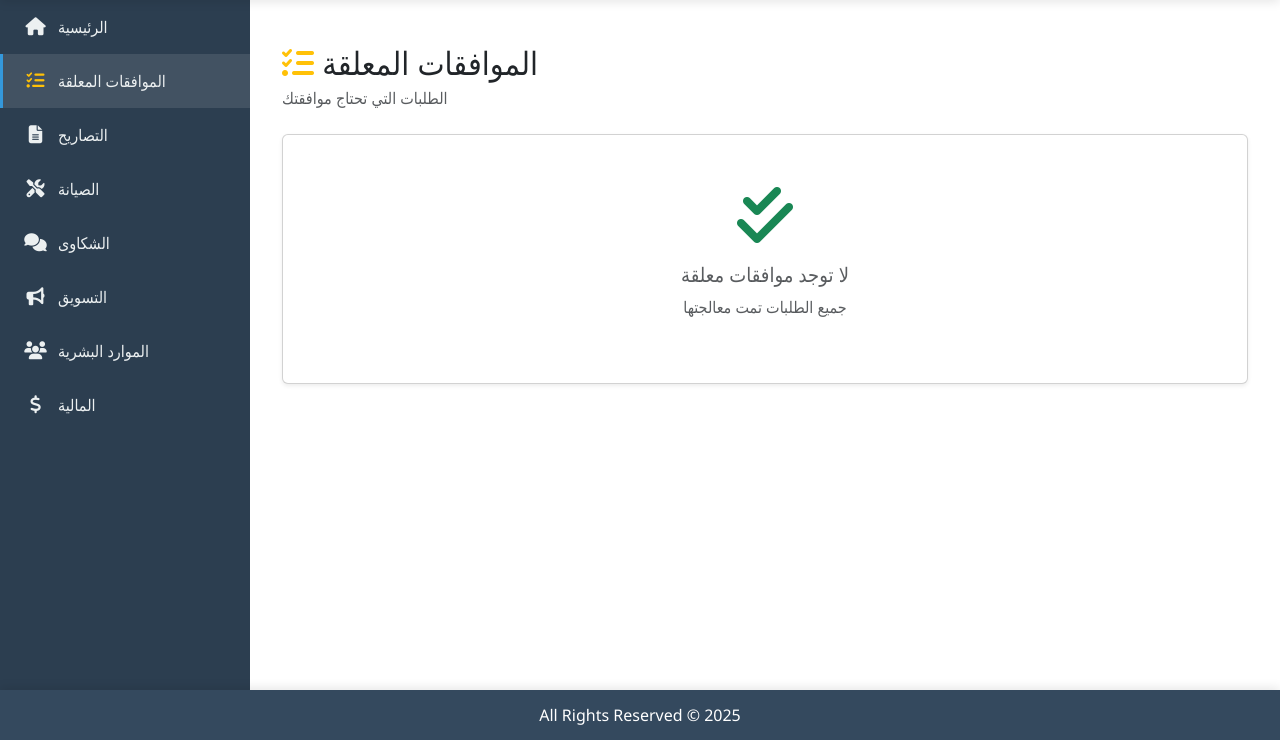
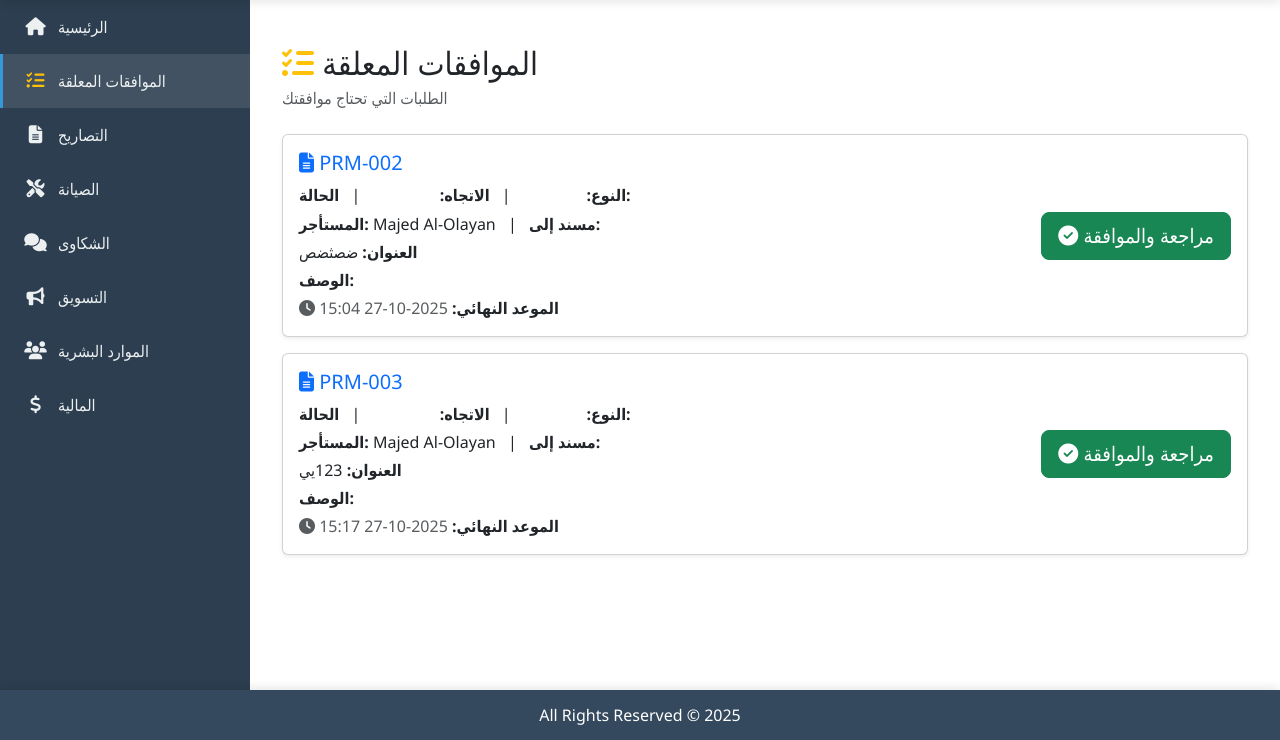
Before and after one commit to ba3tezr/crm-, a Django app: page /en/permits/my-approvals/ in a window 1280 px wide. Shown: the part 60-800 px from the top of the page. Run offline with Django 5.2, Linux system fonts and the light colour scheme; a user stored in the database is signed in; data comes from the database, SQL or seed files in the repository; both versions use the stored data as it was after the commit; some libraries are stand-ins or nearby versions.

Commit message:
Fix pending approvals visibility for superuser
✅ Enhanced Pending Approvals View:
- Superuser now sees ALL pending approvals (not just assigned to them)
- Regular users see only approvals assigned to them
- Added 'Assigned To' badge in approval cards when viewed by superuser
- Shows who is responsible for each approval

✅ Enhanced Approval Cards:
- Added badges for permit type, direction, and status
- Added icons to all badges
- Better visual hierarchy
- Shows permit title in addition to description

✅ Improved Tenant Permit Creation:
- Added warning message if no approval workflow found
- Better error handling for missing workflows

✅ This fixes the issue where admin couldn't see tenant-created permits in approval queue

```diff
--- a/apps/accounts/views.py
+++ b/apps/accounts/views.py
@@ -256,8 +256,11 @@
                     deadline=deadline,
                     completed=False
                 )
+                messages.success(request, _('تم إنشاء التصريح بنجاح وإرساله للموافقة'))
+            else:
+                # No workflow found - notify admin
+                messages.warning(request, _('تم إنشاء التصريح بنجاح ولكن لم يتم العثور على سير عمل للموافقة. يرجى التواصل مع الإدارة.'))
 
-            messages.success(request, _('تم إنشاء التصريح بنجاح وإرساله للموافقة'))
             return redirect('accounts:tenant_permits')
     else:
         form = PermitForm(is_tenant=True)
--- a/apps/permits/views.py
+++ b/apps/permits/views.py
@@ -344,10 +344,17 @@
 @login_required
 def my_pending_approvals(request):
     """قائمة الموافقات المعلقة للمستخدم الحالي"""
-    pending_approvals = PendingApproval.objects.filter(
-        assigned_to=request.user,
-        completed=False
-    ).select_related('permit', 'workflow').order_by('deadline')
+    # If superuser, show all pending approvals
+    # Otherwise, show only approvals assigned to current user
+    if request.user.is_superuser:
+        pending_approvals = PendingApproval.objects.filter(
+            completed=False
+        ).select_related('permit', 'workflow', 'assigned_to').order_by('deadline')
+    else:
+        pending_approvals = PendingApproval.objects.filter(
+            assigned_to=request.user,
+            completed=False
+        ).select_related('permit', 'workflow').order_by('deadline')
 
     # Check deadlines
     for approval in pending_approvals:
--- a/fill_translations.py
+++ b/fill_translations.py
@@ -173,6 +173,7 @@
     "ليس لديك صلاحية": "You don't have permission",
     "تم إنشاء التصريح بنجاح": "Permit created successfully",
     "تم إنشاء التصريح بنجاح وإرساله للموافقة": "Permit created successfully and sent for approval",
+    "تم إنشاء التصريح بنجاح ولكن لم يتم العثور على سير عمل للموافقة. يرجى التواصل مع الإدارة.": "Permit created successfully but no approval workflow found. Please contact administration.",
     "تم تحديث التصريح بنجاح": "Permit updated successfully",
     "ليس لديك صلاحية لتعديل هذا التصريح": "You don't have permission to edit this permit",
     "تم إنشاء طلب الإجازة بنجاح": "Leave request created successfully",
--- a/templates/permits/my_pending_approvals.html
+++ b/templates/permits/my_pending_approvals.html
@@ -43,9 +43,42 @@
                                 {% endif %}
                             </h5>
                             <p class="mb-1">
-                                <strong>{% trans "النوع" %}:</strong> {{ approval.permit.get_permit_type_display }}
+                                <strong>{% trans "النوع" %}:</strong>
+                                <span class="badge badge-primary">
+                                    <i class="fas fa-tag"></i>
+                                    {{ approval.permit.get_permit_type_display }}
+                                </span>
                                 <span class="mx-2">|</span>
-                                <strong>{% trans "المستأجر" %}:</strong> {{ approval.permit.tenant.get_full_name }}
+                                <strong>{% trans "الاتجاه" %}:</strong>
+                                <span class="badge badge-info">
+                                    <i class="fas fa-arrow-right"></i>
+                                    {{ approval.permit.get_direction_display }}
+                                </span>
+                                <span class="mx-2">|</span>
+                                <strong>{% trans "الحالة" %}:</strong>
+                                <span class="badge badge-warning">
+                                    <i class="fas fa-clock"></i>
+                                    {{ approval.permit.get_status_display }}
+                                </span>
+                            </p>
+                            <p class="mb-1">
+                                <strong>{% trans "المستأجر" %}:</strong>
+                                {% if approval.permit.tenant %}
+                                    {{ approval.permit.tenant.get_full_name|default:approval.permit.tenant.username }}
+                                {% else %}
+                                    <span class="text-muted">{% trans "غير محدد" %}</span>
+                                {% endif %}
+                                {% if user.is_superuser %}
+                                <span class="mx-2">|</span>
+                                <strong>{% trans "مسند إلى" %}:</strong>
+                                <span class="badge badge-secondary">
+                                    <i class="fas fa-user"></i>
+                                    {{ approval.assigned_to.get_full_name|default:approval.assigned_to.username }}
+                                </span>
+                                {% endif %}
+                            </p>
+                            <p class="mb-1">
+                                <strong>{% trans "العنوان" %}:</strong> {{ approval.permit.title }}
                             </p>
                             <p class="mb-1">
                                 <strong>{% trans "الوصف" %}:</strong> {{ approval.permit.description|truncatewords:20 }}
```
Also changed, not shown: db.sqlite3, locale/ar/LC_MESSAGES/django.po, locale/en/LC_MESSAGES/django.po.
